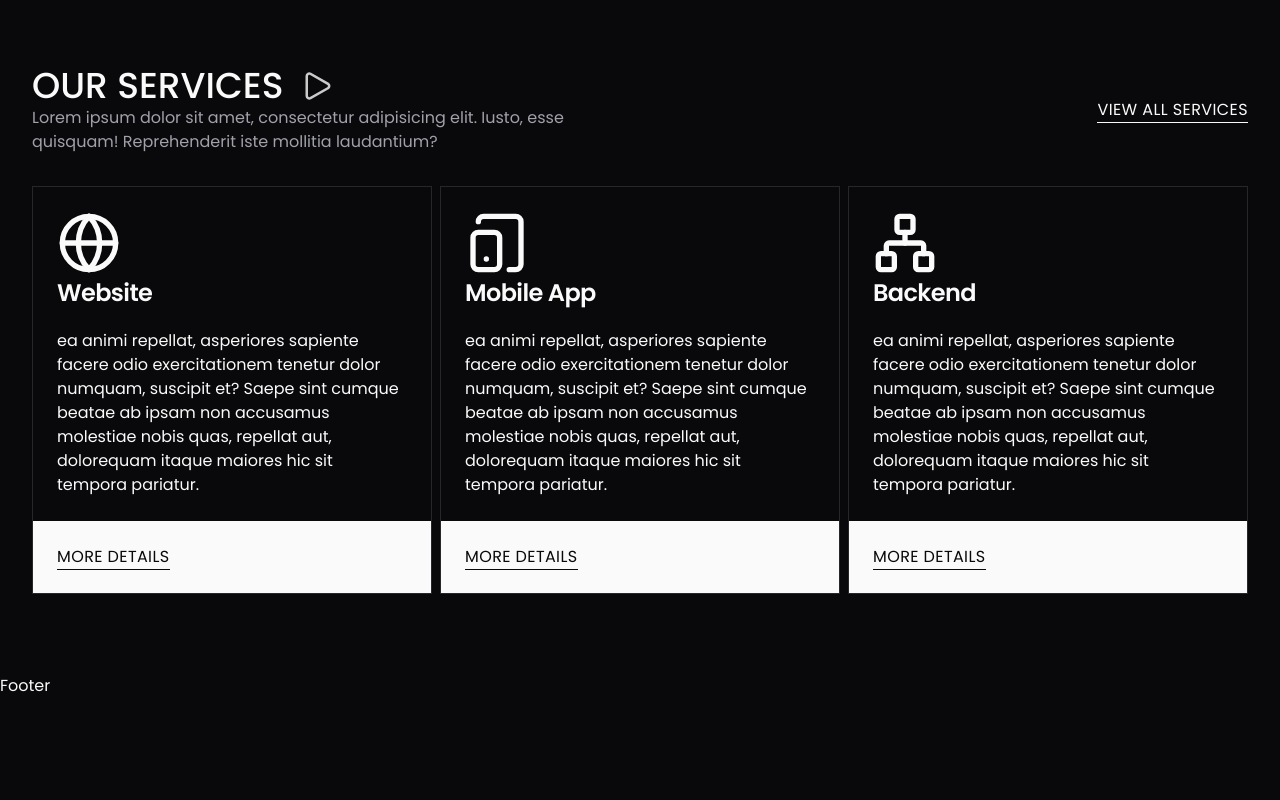
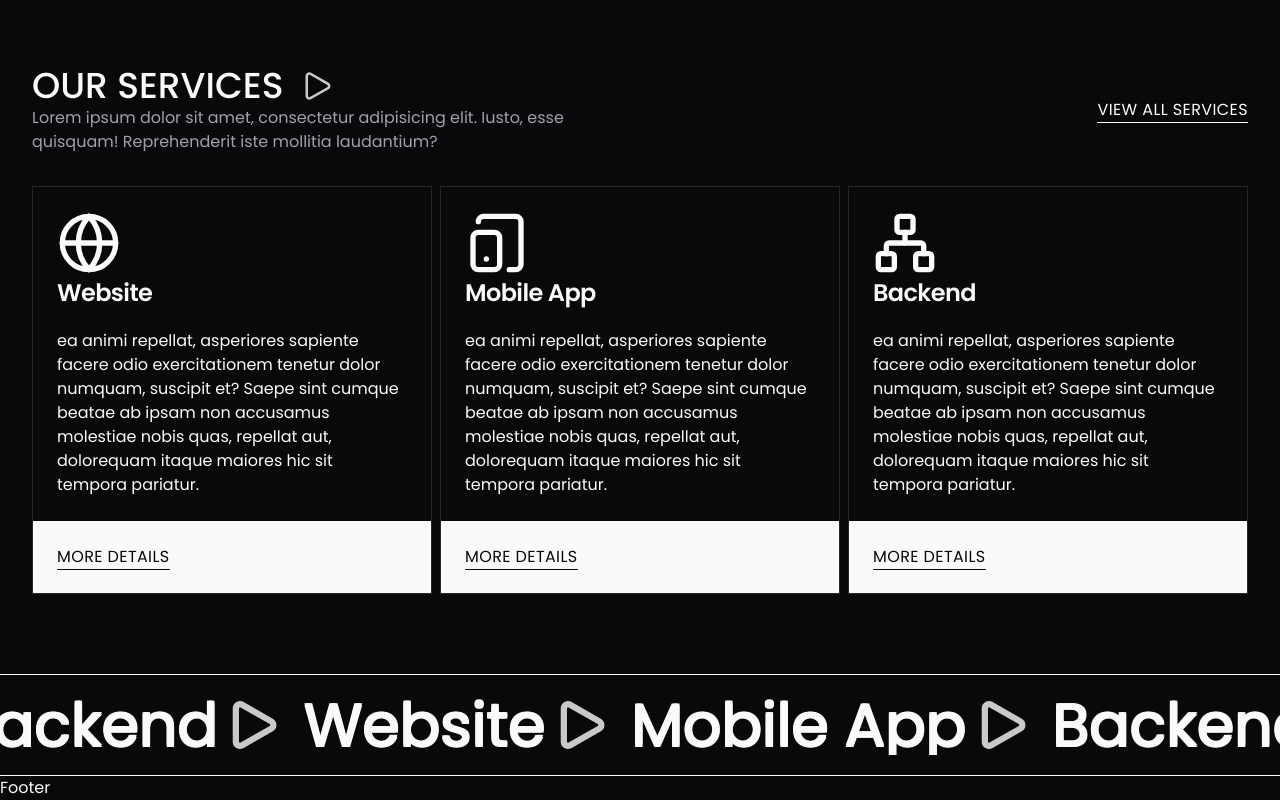
Before and after one commit to StepAsideLiL/effects, a Next.js app: page /home-pages/01 in a window 1280 px wide. Shown: the part 1159-1959 px from the top of the page. Before the commit the page ends 1857 px from the top, so only its background shows below. Built offline with nearby package versions, Linux system fonts and the light colour scheme.

Commit message:
add: marquee section

```diff
--- a/app/(home-page-design)/home-pages/01/page.tsx
+++ b/app/(home-page-design)/home-pages/01/page.tsx
@@ -15,6 +15,7 @@ import {
   CardHeader,
   CardTitle,
 } from "@/components/ui/card";
+import Marquee from "react-fast-marquee";
 
 export default function Page() {
   const bannerCarouselCards = [
@@ -203,6 +204,31 @@ export default function Page() {
         </section>
       </section>
       {/* 3rd section: Our Services End */}
+
+      {/* 4nd section: Marquee */}
+      <section className="border-y border-y-primary py-5">
+        <Marquee direction="right" autoFill pauseOnHover>
+          {servicesCard.map((item, i) => (
+            <span key={i} className="px-3 flex items-center gap-3">
+              <span
+                className="text-6xl hover:text-background transition"
+                style={{
+                  textShadow:
+                    "-1px -1px 0 hsl(var(--primary)), 1px -1px 0 hsl(var(--primary)), -1px 1px 0 hsl(var(--primary)), 1px 1px 0 hsl(var(--primary))",
+                }}
+              >
+                <Link href={item.href}>{item.title}</Link>
+              </span>
+              <Triangle
+                size={50}
+                strokeWidth={3}
+                className="rotate-90 text-primary/80"
+              />
+            </span>
+          ))}
+        </Marquee>
+      </section>
+      {/* 4nd section End */}
     </main>
   );
 }
```
